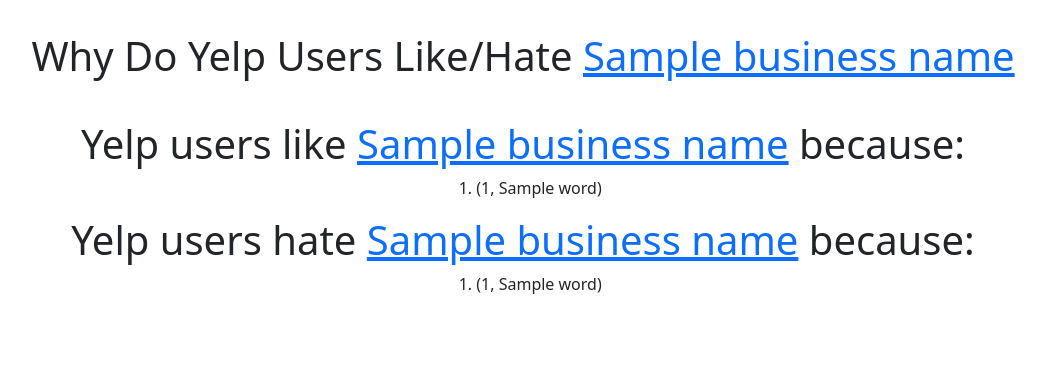
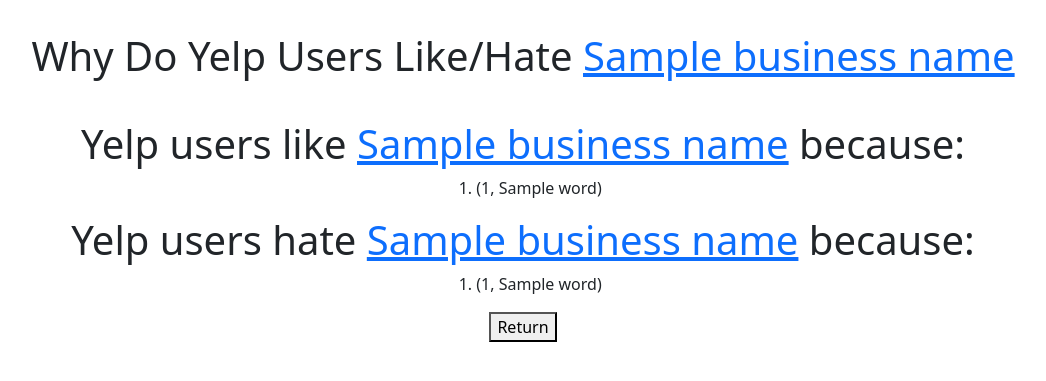
Before and after one commit to j-ackie/why-do-yelp-users-like-or-hate-this, a Flask app: template src/templates/results.html in a window 1280 px wide. Shown: the top 381 px of the page, without its empty margins (117-1163 px from the left). Run offline with Flask 2, Linux system fonts and the light colour scheme; the template is opened without the code that fills it: most values are stand-ins (such as "Sample title", 1, 10 or a date in 2020).

Commit message:
Minor fix

```diff
--- a/src/templates/results.html
+++ b/src/templates/results.html
@@ -14,4 +14,7 @@
             <li>{{ word[0], word[1] }}</li>
         {% endfor %}
         </ol>
+    <form action="/result" method="post">
+        <button type="submit">Return</button>
+    </form>
 {% endblock %}
```
